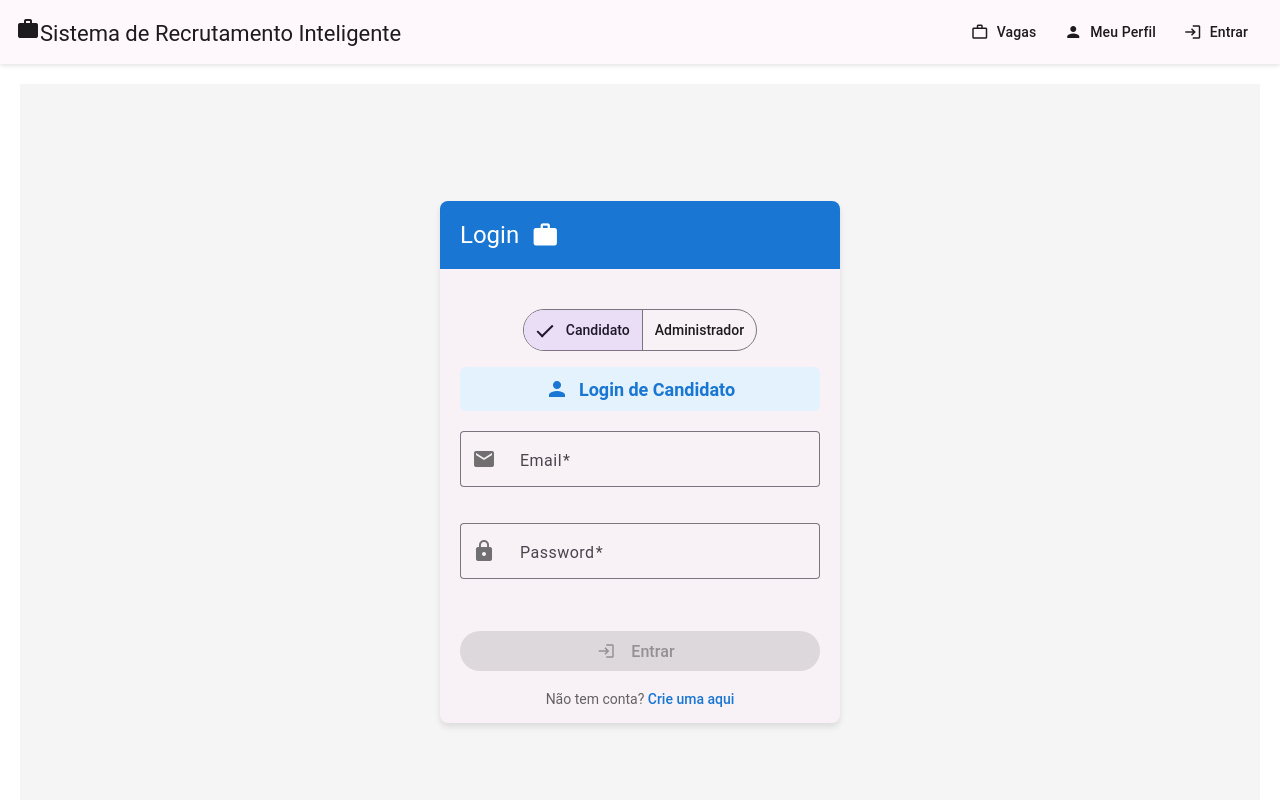
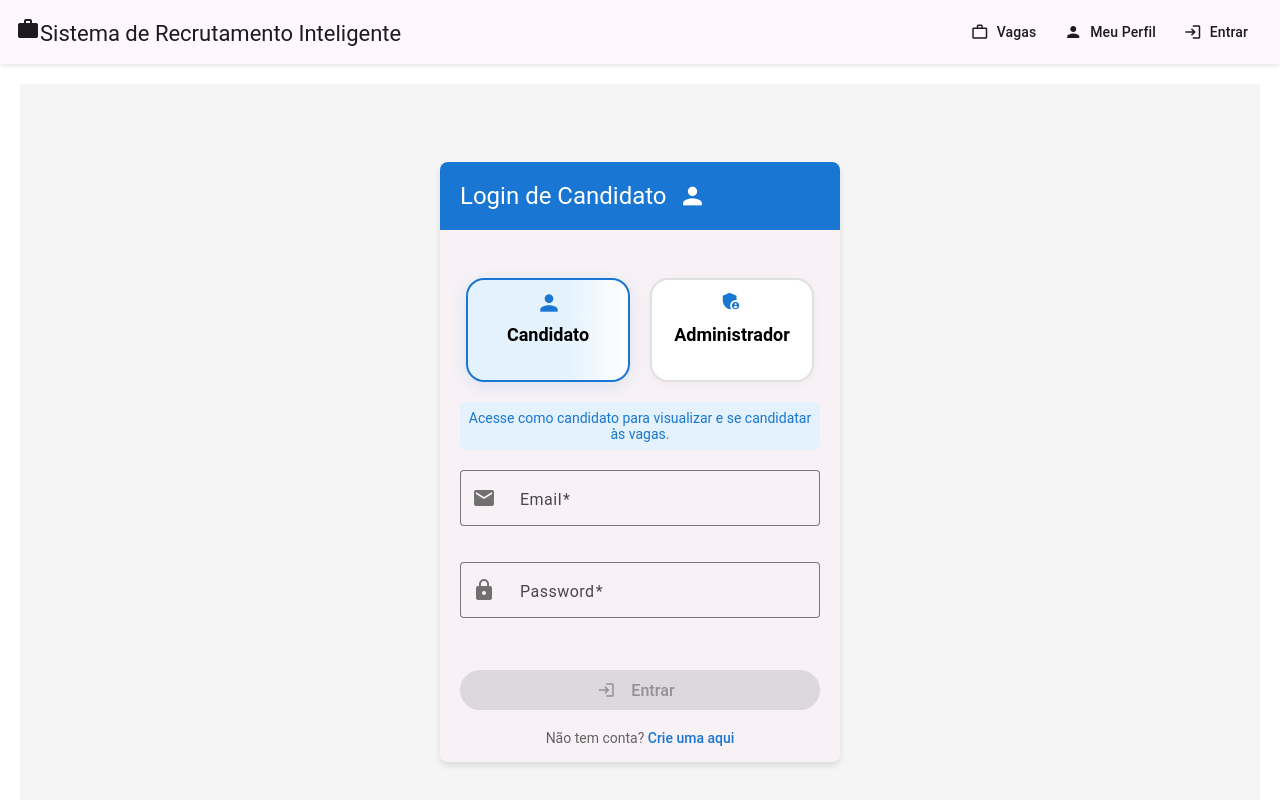
Before and after one commit to IgorAsVI/recruitment-app, an Angular app: page /auth/login in a window 1280 px wide. Built offline with nearby package versions, Linux system fonts and the light colour scheme.

Commit message:
Ajuste de design no login

```diff
--- a/src/app/features/auth/login/login.component.html
+++ b/src/app/features/auth/login/login.component.html
@@ -1,21 +1,30 @@
 <div class="auth-container">
   <mat-card class="auth-card">
-    <mat-card-header>
-      <mat-icon class="header-icon">work</mat-icon>
-      <mat-card-title>Login</mat-card-title>
+    <mat-card-header [ngClass]="loginType">
+      <mat-icon class="header-icon">
+        {{ loginType === 'admin' ? 'admin_panel_settings' : 'person' }}
+      </mat-icon>
+      <mat-card-title>
+        {{ loginType === 'admin' ? 'Login de Administrador' : 'Login de Candidato' }}
+      </mat-card-title>
     </mat-card-header>
 
     <mat-card-content>
-      <div class="login-type-toggle">
-        <mat-button-toggle-group [(ngModel)]="loginType" name="loginType" aria-label="Tipo de Login" (change)="onLoginTypeChange()">
-          <mat-button-toggle value="candidate">Candidato</mat-button-toggle>
-          <mat-button-toggle value="admin">Administrador</mat-button-toggle>
-        </mat-button-toggle-group>
+      <div class="login-type-cards">
+        <div class="login-type-card" [class.selected]="loginType === 'candidate'" (click)="loginType = 'candidate'">
+          <mat-icon class="card-icon">person</mat-icon>
+          <div class="card-title">Candidato</div>
+        </div>
+        <div class="login-type-card" [class.selected]="loginType === 'admin'" (click)="loginType = 'admin'">
+          <mat-icon class="card-icon">admin_panel_settings</mat-icon>
+          <div class="card-title">Administrador</div>
+        </div>
       </div>
 
       <div class="login-type-banner" [ngClass]="{'admin': loginType === 'admin', 'candidate': loginType === 'candidate'}">
-        <mat-icon>{{ loginType === 'admin' ? 'admin_panel_settings' : 'person' }}</mat-icon>
-        <span>{{ loginType === 'admin' ? 'Login de Administrador' : 'Login de Candidato' }}</span>
+        <span>
+          {{ loginType === 'admin' ? 'Acesso exclusivo para administradores do sistema.' : 'Acesse como candidato para visualizar e se candidatar às vagas.' }}
+        </span>
       </div>
 
       <form [formGroup]="loginForm" (ngSubmit)="onSubmit()">
--- a/src/app/features/auth/login/login.component.scss
+++ b/src/app/features/auth/login/login.component.scss
@@ -112,22 +112,86 @@ button[type="submit"] {
   margin-bottom: 16px;
 }
 
+::ng-deep .mat-button-toggle-group {
+  background: transparent;
+  border-radius: 0;
+  box-shadow: none;
+  padding: 0;
+  display: flex;
+  gap: 8px;
+}
+
+::ng-deep .mat-button-toggle {
+  font-size: 16px;
+  font-weight: 500;
+  padding: 10px 22px;
+  border-radius: 24px !important;
+  margin: 0;
+  display: flex;
+  align-items: center;
+  gap: 6px;
+  background: #fff;
+  color: #1976d2;
+  border: 2px solid #e0e0e0;
+  box-shadow: none;
+  transition: background 0.3s cubic-bezier(.4,0,.2,1), color 0.3s cubic-bezier(.4,0,.2,1), box-shadow 0.3s cubic-bezier(.4,0,.2,1), border 0.3s cubic-bezier(.4,0,.2,1), transform 0.25s cubic-bezier(.4,0,.2,1);
+  transform: scale(1);
+}
+
+::ng-deep .mat-button-toggle-checked.candidate {
+  background: linear-gradient(90deg, #1976d2 60%, #42a5f5 100%);
+  color: #fff !important;
+  border: 2px solid #1976d2;
+  box-shadow: 0 4px 16px rgba(25, 118, 210, 0.18);
+  transform: scale(1.08);
+  z-index: 1;
+}
+
+::ng-deep .mat-button-toggle-checked.admin {
+  background: linear-gradient(90deg, #7b1fa2 60%, #ce93d8 100%);
+  color: #fff !important;
+  border: 2px solid #7b1fa2;
+  box-shadow: 0 4px 16px rgba(123, 31, 162, 0.18);
+  transform: scale(1.08);
+  z-index: 1;
+}
+
+::ng-deep .mat-button-toggle-checked .toggle-icon {
+  color: #fff;
+}
+
+::ng-deep .mat-button-toggle:not(.mat-button-toggle-checked) .toggle-icon {
+  color: #1976d2;
+}
+
+.toggle-icon {
+  font-size: 20px;
+  vertical-align: middle;
+  color: #1976d2;
+  transition: color 0.2s;
+}
+
 .login-type-banner {
   display: flex;
   align-items: center;
   justify-content: center;
   gap: 10px;
-  font-size: 18px;
-  font-weight: 600;
+  font-size: 16px;
+  font-weight: 500;
   padding: 10px 0;
   border-radius: 6px;
   margin-bottom: 20px;
   transition: background 0.3s, color 0.3s;
+  text-align: center;
+  min-height: 32px;
 }
 
 .login-type-banner.candidate {
   background: #e3f2fd;
   color: #1976d2;
+  font-size: 14px;
+  font-weight: 400;
+  padding: 8px 0;
 }
 
 .login-type-banner.admin {
@@ -135,9 +199,35 @@ button[type="submit"] {
   color: #7b1fa2;
 }
 
-.login-type-banner mat-icon {
+.login-type-banner span {
+  width: 100%;
+  display: flex;
+  align-items: center;
+  justify-content: center;
+}
+
+mat-card-header.candidate {
+  background: #1976d2;
+  color: #fff;
+  transition: background 0.3s;
+}
+
+mat-card-header.admin {
+  background: #7b1fa2;
+  color: #fff;
+  transition: background 0.3s;
+}
+
+mat-card-header .header-icon {
+  font-size: 28px;
+  width: 28px;
+  height: 28px;
+  margin-right: 10px;
+}
+
+mat-card-title {
   font-size: 24px;
-  vertical-align: middle;
+  margin: 0;
 }
 
 // Responsividade
@@ -168,3 +258,67 @@ button[type="submit"] {
     height: 24px;
   }
 }
+
+.login-type-cards {
+  display: flex;
+  gap: 20px;
+  justify-content: center;
+  margin-bottom: 20px;
+  margin-top: 8px;
+
+  @media (max-width: 600px) {
+    flex-direction: column;
+    gap: 12px;
+  }
+}
+
+.login-type-card {
+  background: #fff;
+  border: 2px solid #e0e0e0;
+  border-radius: 18px;
+  box-shadow: 0 2px 8px rgba(0,0,0,0.04);
+  padding: 10px;
+  min-width: 140px;
+  min-height: 80px;
+  display: flex;
+  flex-direction: column;
+  align-items: center;
+  cursor: pointer;
+  transition: border 0.25s, box-shadow 0.25s, background 0.25s;
+  position: relative;
+  user-select: none;
+}
+
+.login-type-card .card-icon {
+  font-size: 22px;
+  margin-bottom: 10px;
+  color: #1976d2;
+  transition: color 0.25s;
+}
+
+.login-type-card .card-title {
+  font-size: 18px;
+  font-weight: 600;
+  margin-bottom: 4px;
+}
+
+.login-type-card.selected {
+  border: 2.5px solid #1976d2;
+  background: linear-gradient(90deg, #e3f2fd 60%, #fff 100%);
+  box-shadow: 0 4px 18px rgba(25, 118, 210, 0.13);
+  z-index: 2;
+}
+
+.login-type-card.selected .card-icon {
+  color: #1976d2;
+  font-size: 26px;
+}
+
+.login-type-card.selected:nth-child(2) {
+  border-color: #7b1fa2;
+  background: linear-gradient(90deg, #ede7f6 60%, #fff 100%);
+}
+
+.login-type-card.selected:nth-child(2) .card-icon {
+  color: #7b1fa2;
+}
```
